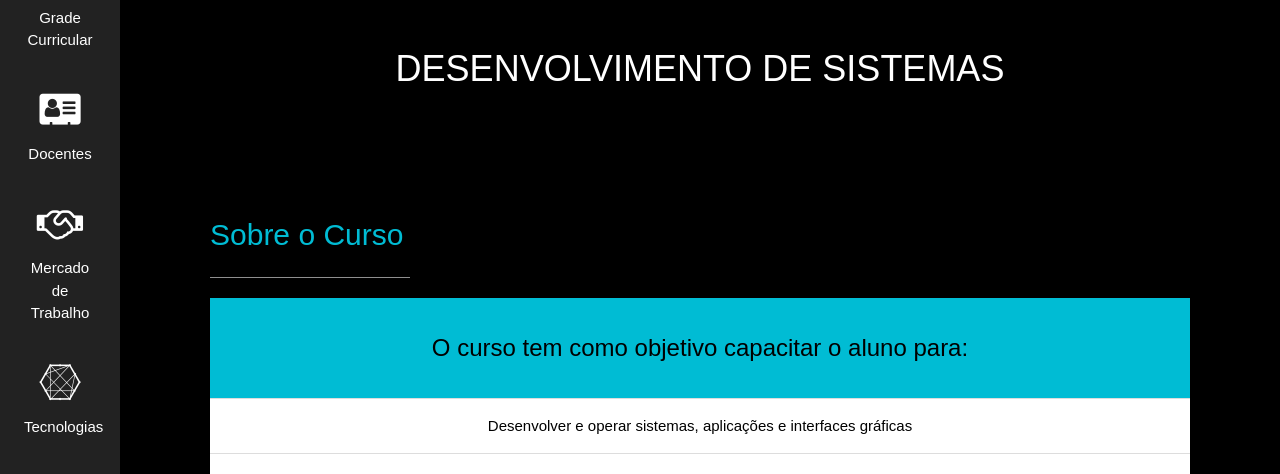
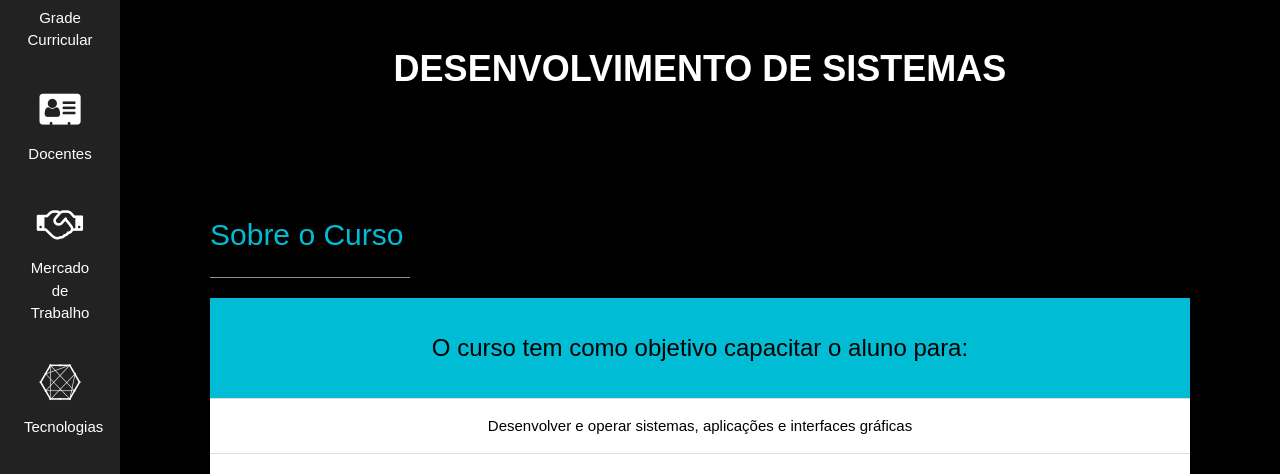
Before and after one commit to VeronicaCasanova/GEEAD-ProjetoCPS-Slideshow, a plain HTML site: page index.html in a window 1280 px wide. Shown: the part 286-760 px from the top of the page. Drawn offline with nearby package versions, Linux system fonts and the light colour scheme.

Commit message:
Update index.html

```diff
--- a/index.html
+++ b/index.html
@@ -117,7 +117,7 @@
             </h1>
             <br>
             <h1>
-                <b></b>DESENVOLVIMENTO DE SISTEMAS</b>
+                <b>DESENVOLVIMENTO DE SISTEMAS</b>
             </h1>
         </header>
         <div class="w3-content w3-padding-64" id="sobre">
```
